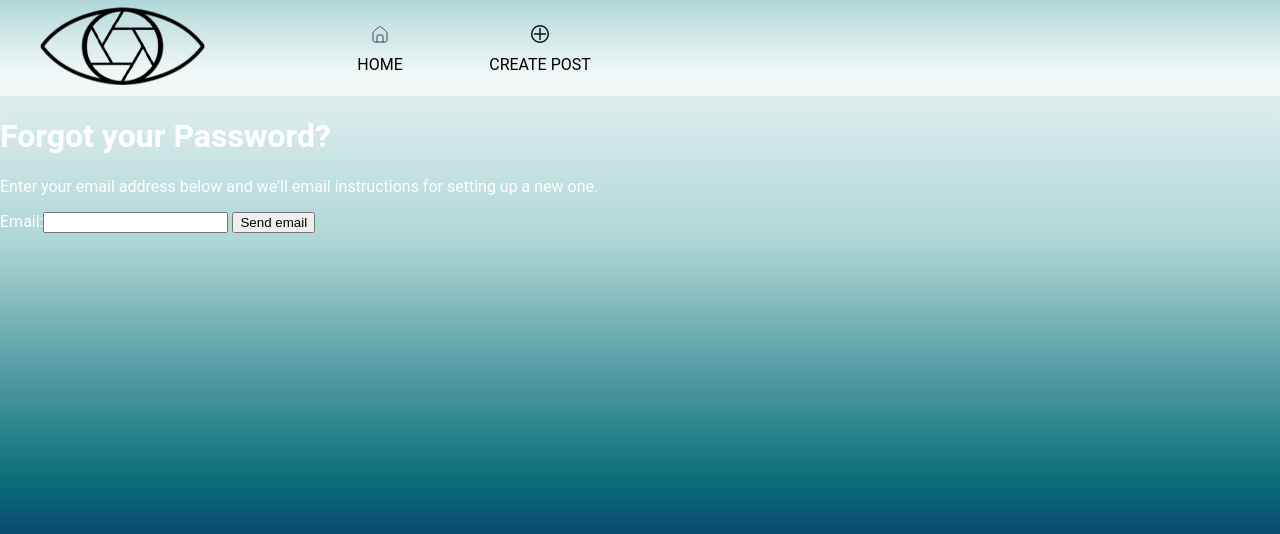
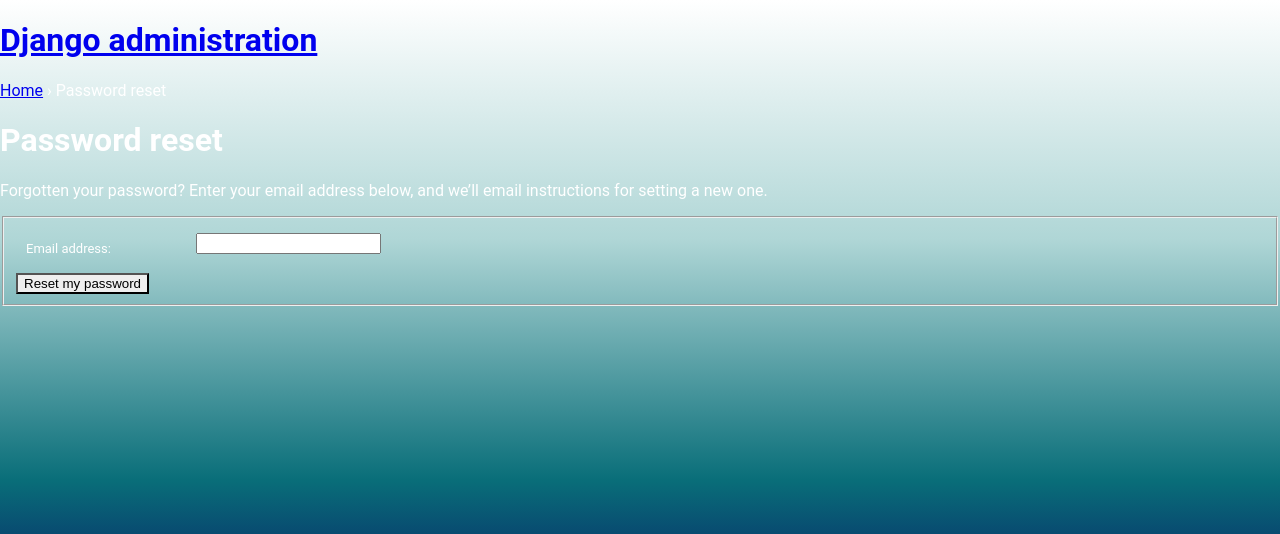
Before and after one commit to 2767753o/wad2-ae-group1d, a Django app: page /blink/reset_password/ in a window 1280 px wide. Shown: the top 534 px of the page. Run offline with Django 3.2, Linux system fonts and the light colour scheme; style sheets or scripts are compiled from the project's sources.

Commit message:
Reset password working (I hope)

```diff
--- a/blink/blink/settings.py
+++ b/blink/blink/settings.py
@@ -135,6 +135,6 @@ MEDIA_URL = '/media/'
 EMAIL_BACKEND = 'django.core.mail.backends.smtp.EmailBackend'
 EMAIL_HOST = 'smtp.gmail.com'
 EMAIL_PORT = 587
-EMAIL_HOST_USER = '<Your Gmail address>'
-EMAIL_HOST_PASSWORD = '<Your Gmail password>'
+EMAIL_HOST_USER = 'wadblink@gmail.com'
+EMAIL_HOST_PASSWORD = 'WADCompSci123'
 EMAIL_USE_TLS = True
--- a/blink/blink_app/models.py
+++ b/blink/blink_app/models.py
@@ -7,7 +7,7 @@ class Post(models.Model):
     releaseDate = models.DateTimeField()
     views = models.IntegerField(default=0)
     content = models.CharField(max_length=280)
-    image = models.ImageField(upload_to='Posts/Images', null=True, blank=True)
+    image = models.ImageField(upload_to='post_pictures', null=True, blank=True)
     user = models.ForeignKey(User, on_delete= models.CASCADE)
 
 class UserProfile(models.Model):
--- a/blink/blink_app/urls.py
+++ b/blink/blink_app/urls.py
@@ -7,10 +7,10 @@ app_name = 'blink'
 urlpatterns = [
         path('', views.index, name='index'),
         path('login/', views.user_login, name='login'),
-        path('reset_password/', views.reset_password, name='reset_password'),
-        path('reset_password_done/', auth_views.PasswordResetDoneView.as_view(), name='reset_password_done'),
-        path('reset/<uidb64>/<token>/', auth_views.PasswordResetConfirmView.as_view(), name='reset_password_confirm'),
-        path('reset_password_complete', auth_views.PasswordResetCompleteView.as_view(), name='reset_password_complete'),
+        path('reset_password/', auth_views.PasswordResetView.as_view(), name='reset_password'),
+        path('reset_password_sent/', auth_views.PasswordResetDoneView.as_view(), name='password_reset_sent'),
+        path('reset/<uidb64>/<token>/', auth_views.PasswordResetConfirmView.as_view(), name='password_reset_form'),
+        path('reset_password_complete', auth_views.PasswordResetCompleteView.as_view(), name='password_reset_done'),
         path('register/', views.register, name='register'),
         path('friends/', views.friends, name='friends'),
         # path('post/<id:postId>/', views.view_post, name='view_post'),
--- a/blink/templates/blink/password_reset_done.html
+++ b/blink/templates/blink/password_reset_done.html
@@ -2,10 +2,10 @@
 {% load staticfiles %}
 
 {% block title_block %}
-	Password Reset Sent
+	Password Reset Completed
 {% endblock %}
 
 {% block body_block %}
-	<h1>Password Reset Email Sent</h1>
-	<p>We have sent an email with instructions to reset your password.</p>
+	<h1>Password Reset Completed</h1>
+	<p>Your password has been reset! You can now try log in through the login page.</p>
 {% endblock %}
```
Also changed, not shown: blink/templates/blink/password_reset_complete.html (deleted, +0 -11 lines), blink/templates/blink/password_reset_sent.html (added, +11 -0 lines), blink/templates/blink/password_reset_form.html (renamed from blink/templates/blink/password_reset_confirm.html).
